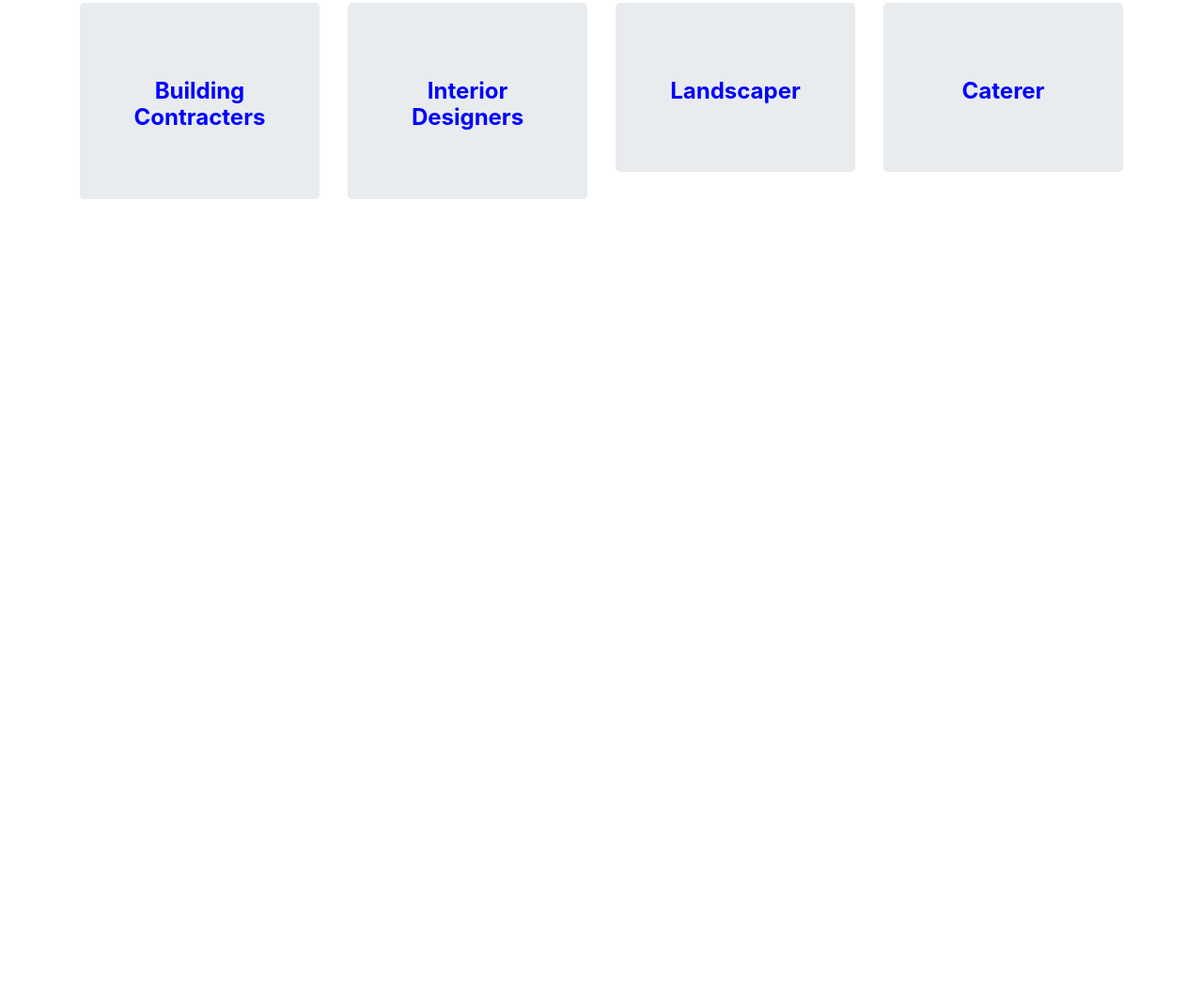
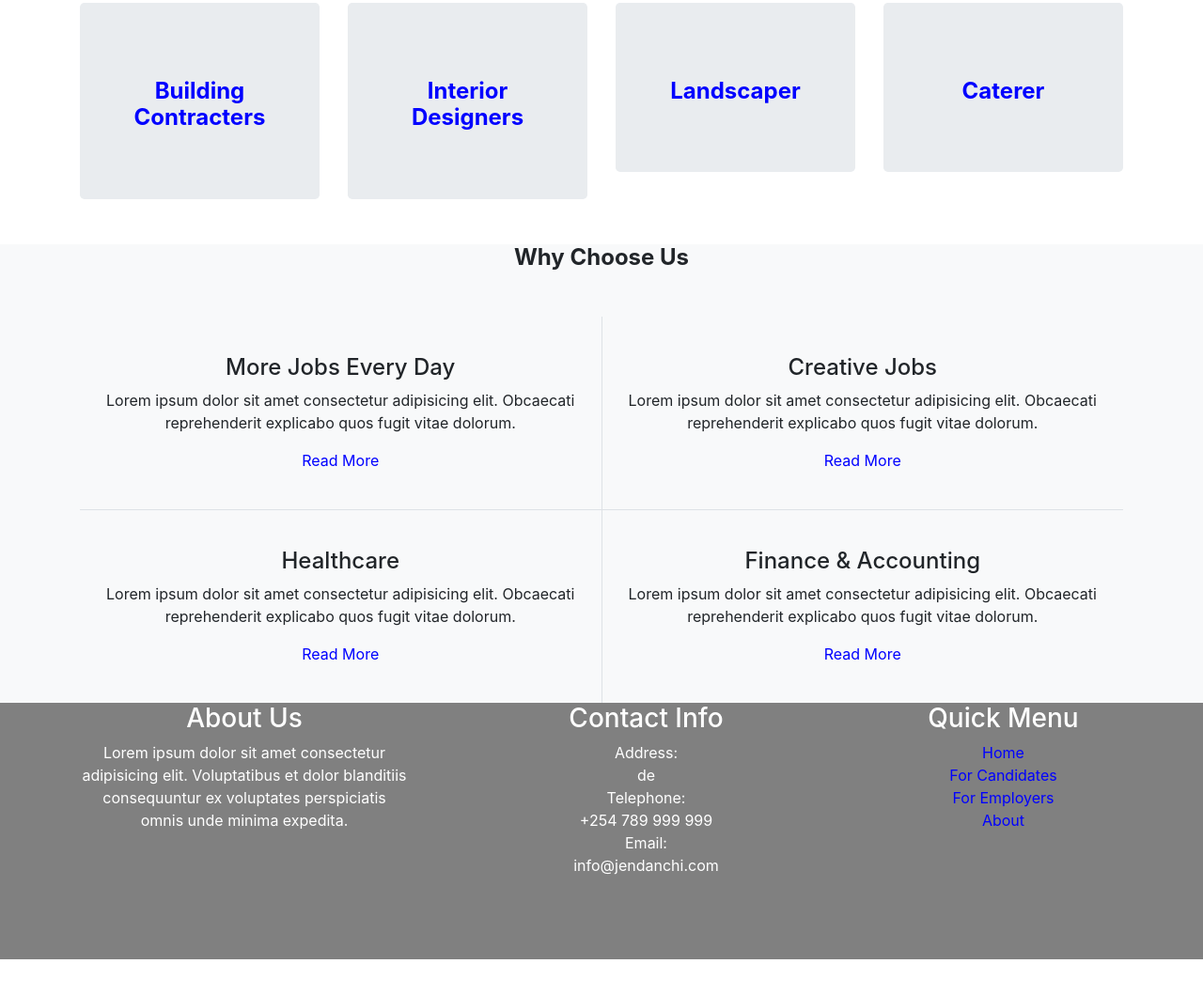
Before and after one commit to Elidenis/Jenga-Nchi, a plain HTML site: page index.html in a window 1280 px wide. Shown: the part 479-1538 px from the top of the page at 94% size. Before the commit the page ends 800 px from the top, so only its background shows below. Drawn offline with Linux system fonts and the light colour scheme.

Commit message:
add footer details to html

```diff
--- a/css/styles.css
+++ b/css/styles.css
@@ -22,3 +22,7 @@ h2 {
 a {
   color: blue;
 }
+footer {
+  background-color: gray;
+  color: white;
+}
--- a/index.html
+++ b/index.html
@@ -1,10 +1,12 @@
 <!DOCTYPE html>
 <html lang="en" dir="ltr">
+
 <head>
   <meta charset="utf-8">
   <title>Jenga Nchi</title>
   <link rel="stylesheet" href="css/styles.css">
 </head>
+
 <body>
   <header role="banner">
     <nav class="navbar navbar-expand-md navbar-dark bg-light">
@@ -65,7 +67,7 @@
       <div class="container">
         <div class="row">
           <div class="col-md-6 mx-auto text-center mb-5 section-heading">
-           <h2 class="mb-5">Supplier</h2>
+            <h2 class="mb-5">Cartegories</h2>
           </div>
         </div>
         <div class="row">
@@ -134,10 +136,79 @@
             </div>
           </div>
         </div>
-
       </div>
     </div>
+    <div class="site-section site-block-feature bg-light">
+      <div class="container">
+        <div class="text-center mb-5 section-heading">
+          <h2>Why Choose Us</h2>
+        </div>
 
+        <div class="d-block d-md-flex border-bottom">
+          <div class="text-center p-4 item border-right" data-aos="fade">
+            <span class="flaticon-worker display-3 mb-3 d-block text-primary"></span>
+            <h2 class="h4">More Jobs Every Day</h2>
+            <p>Lorem ipsum dolor sit amet consectetur adipisicing elit. Obcaecati reprehenderit explicabo quos fugit vitae dolorum.</p>
+            <p><a href="#">Read More <span class="icon-arrow-right small"></span></a></p>
           </div>
+          <div class="text-center p-4 item" data-aos="fade">
+            <span class="flaticon-wrench display-3 mb-3 d-block text-primary"></span>
+            <h2 class="h4">Creative Jobs</h2>
+            <p>Lorem ipsum dolor sit amet consectetur adipisicing elit. Obcaecati reprehenderit explicabo quos fugit vitae dolorum.</p>
+            <p><a href="#">Read More <span class="icon-arrow-right small"></span></a></p>
+          </div>
+        </div>
+        <div class="d-block d-md-flex">
+          <div class="text-center p-4 item border-right" data-aos="fade">
+            <span class="flaticon-stethoscope display-3 mb-3 d-block text-primary"></span>
+            <h2 class="h4">Healthcare</h2>
+            <p>Lorem ipsum dolor sit amet consectetur adipisicing elit. Obcaecati reprehenderit explicabo quos fugit vitae dolorum.</p>
+            <p><a href="#">Read More <span class="icon-arrow-right small"></span></a></p>
+          </div>
+          <div class="text-center p-4 item" data-aos="fade">
+            <span class="flaticon-calculator display-3 mb-3 d-block text-primary"></span>
+            <h2 class="h4">Finance &amp; Accounting</h2>
+            <p>Lorem ipsum dolor sit amet consectetur adipisicing elit. Obcaecati reprehenderit explicabo quos fugit vitae dolorum.</p>
+            <p><a href="#">Read More <span class="icon-arrow-right small"></span></a></p>
+          </div>
+        </div>
+      </div>
+    </div>
+    <footer class="site-footer" role="contentinfo">
+      <div class="container">
+        <div class="row mb-5">
+          <div class="col-md-4 mb-5">
+            <h3>About Us</h3>
+            <p class="mb-5">Lorem ipsum dolor sit amet consectetur adipisicing elit. Voluptatibus et dolor blanditiis consequuntur ex voluptates perspiciatis omnis unde minima expedita.</p>
+            <ul class="list-unstyled footer-link d-flex footer-social">
+              <li><a href="#" class="p-2"><span class="fa fa-twitter"></span></a></li>
+              <li><a href="#" class="p-2"><span class="fa fa-facebook"></span></a></li>
+              <li><a href="#" class="p-2"><span class="fa fa-linkedin"></span></a></li>
+              <li><a href="#" class="p-2"><span class="fa fa-instagram"></span></a></li>
+            </ul>
+          </div>
+          <div class="col-md-5 mb-5">
+            <h3>Contact Info</h3>
+            <ul class="list-unstyled footer-link">
+              <li class="d-block">
+                <span class="d-block">Address:</span>
+                <span class="text-white">de</span></li>
+              <li class="d-block"><span class="d-block">Telephone:</span><span class="text-white">+254 789 999 999</span></li>
+              <li class="d-block"><span class="d-block">Email:</span><span class="text-white">info@jendanchi.com</span></li>
+            </ul>
+          </div>
+          <div class="col-md-3 mb-5">
+            <h3>Quick Menu</h3>
+            <ul class="list-unstyled footer-link">
+              <li><a href="#">Home</a></li>
+              <li><a href="#">For Candidates</a></li>
+              <li><a href="#">For Employers</a></li>
+              <li><a href="#">About</a></li>
+            </ul>
+          </div>
+        </div>
+      </div>
+    </footer>
 </body>
+
 </html>
```
Lines whose indentation alone changed are shown as unchanged.
